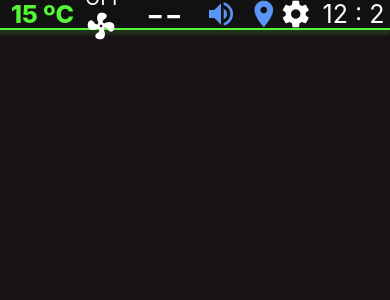
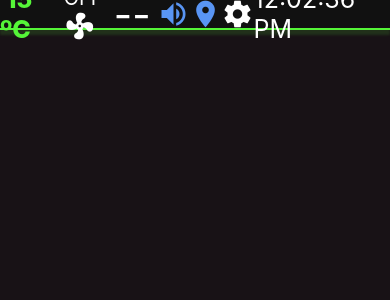
Before and after one commit to Yinnohs/car-ui-josei-josee-danig, a React Native app in the folder car-ui/: screen / in a window 390 px wide. Shown: the top 300 px of the page. Built offline with nearby package versions, Linux system fonts and the light colour scheme.

Commit message:
feat(molecule): update clock to show seconds

```diff
--- a/car-ui/src/molecules/Clock.jsx
+++ b/car-ui/src/molecules/Clock.jsx
@@ -1,7 +1,7 @@
 import React, { useState, useEffect } from "react";
 import { Text } from "react-native";
 
-const ONE_MINUTE = 60_000;
+const ONE_MINUTE = 1_000;
 
 export const Clock = ({ textColor, clockSize }) => {
   const [time, setTime] = useState(new Date());
@@ -18,7 +18,7 @@ export const Clock = ({ textColor, clockSize }) => {
 
   return (
     <Text style={{ color: textColor, fontSize: clockSize }}>
-      {time.getHours()} : {time.getMinutes()}
+      {time.toLocaleTimeString()}
     </Text>
   );
 };
```
